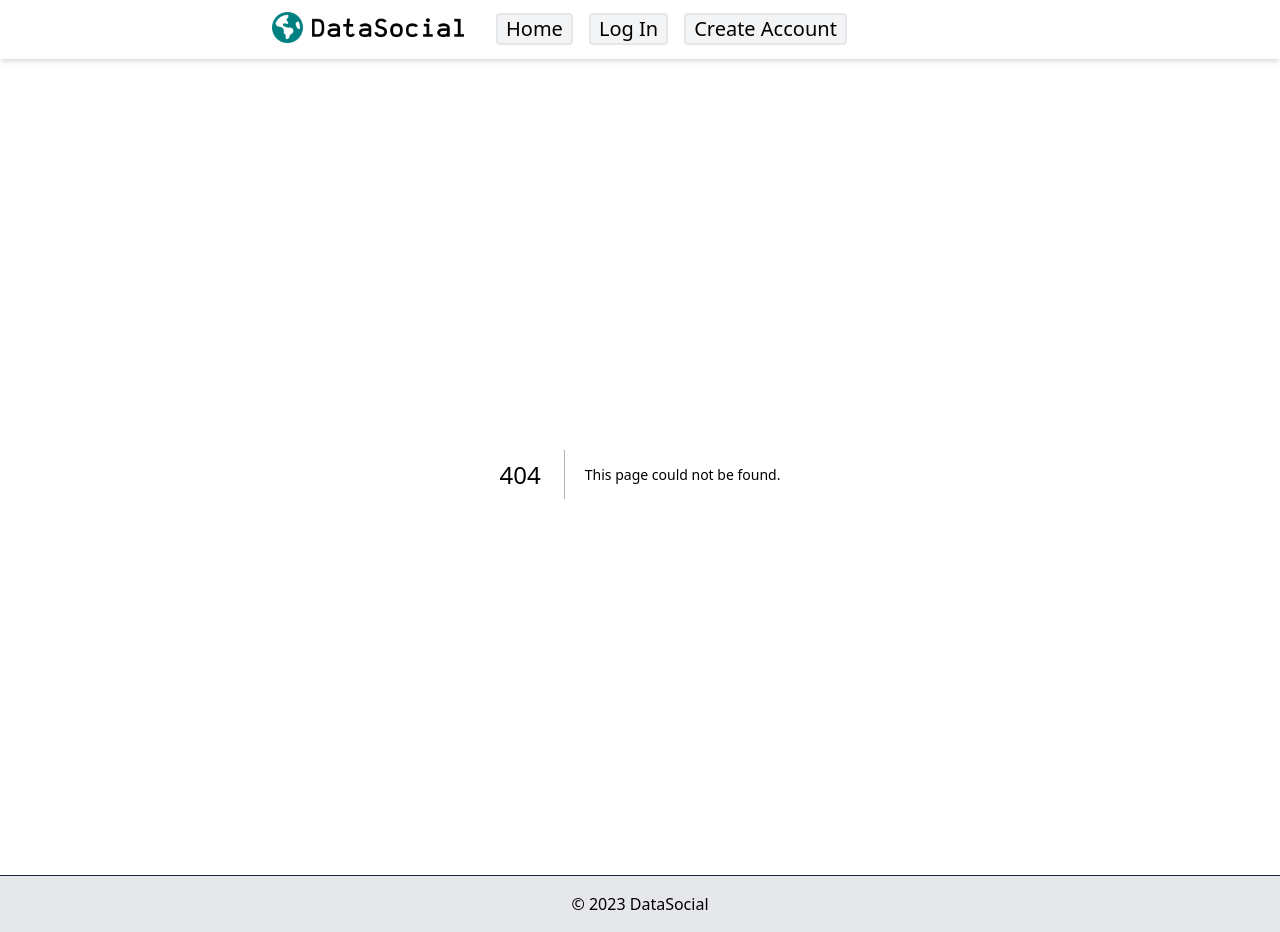
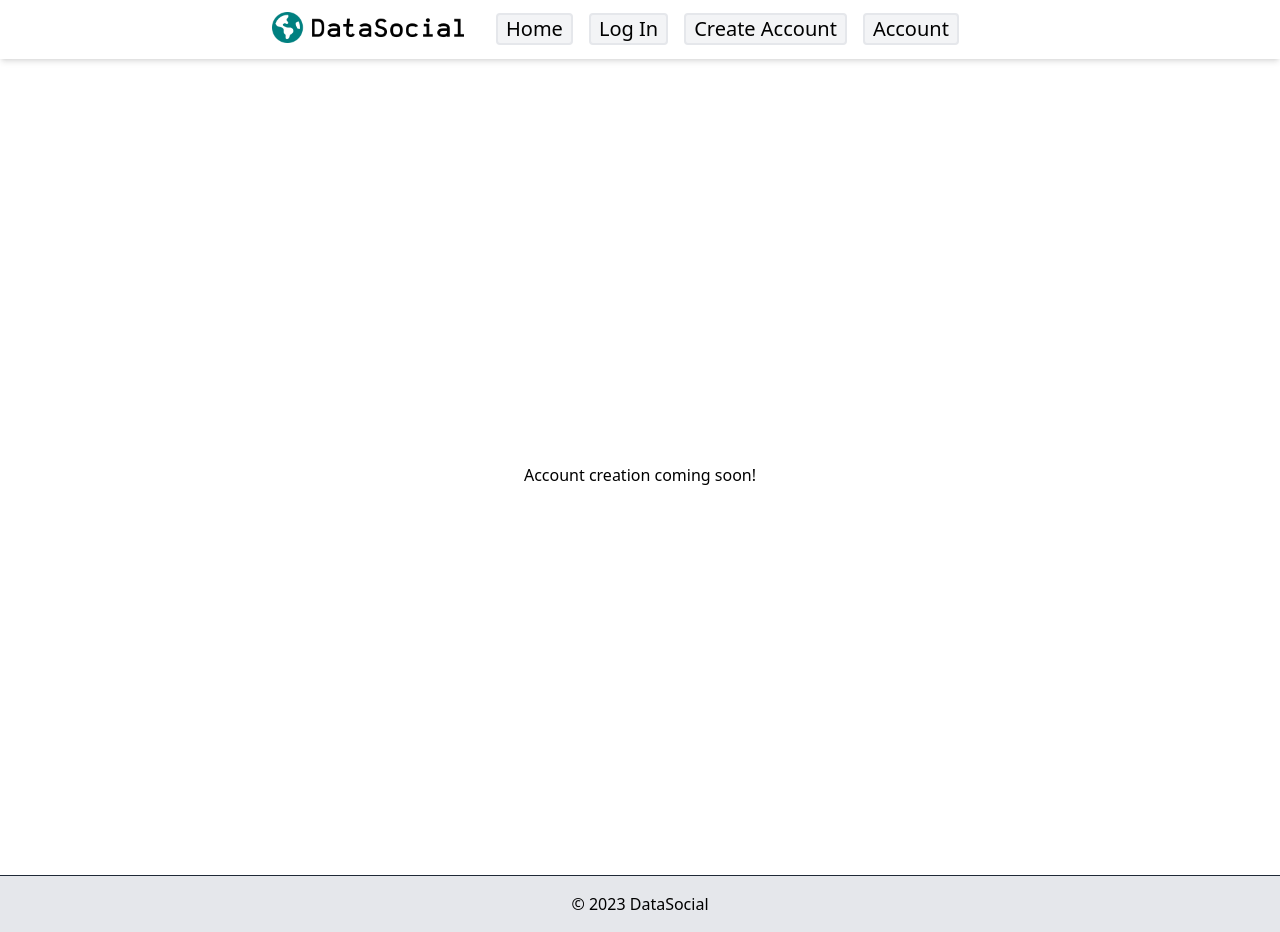
Before and after one commit to jrduell/402-Project, a Next.js app: page /create_account in a window 1280 px wide. Before the commit this address had no page. Built offline with nearby package versions, Linux system fonts and the light colour scheme.

Commit message:
Add account page

```diff
--- a/components/NavigationBar.js
+++ b/components/NavigationBar.js
@@ -6,10 +6,14 @@ export default function NavBar() {
     }
 
     return (
-      <div className="shadow-md mb-4 text-xl">
-        <nav className="flex flex-wrap items-center mx-auto max-w-3xl rounded-b p-2">
-          <Link className="py-1 my-auto rounded" href="/">
-            <img className="ml-2 pr-2 mr-4 mt-auto mb-1" src="/logo-with-text.png" width="200"></img>
+      <div className="mb-4 text-xl shadow-md">
+        <nav className="mx-auto flex max-w-3xl flex-wrap items-center rounded-b p-2">
+          <Link className="my-auto rounded py-1" href="/">
+            <img
+              className="ml-2 mr-4 mt-auto mb-1 pr-2"
+              src="/logo-with-text.png"
+              width="200"
+            ></img>
           </Link>
           <Link className="navbar-button" href="/">
             Home
@@ -17,10 +21,14 @@ export default function NavBar() {
           <Link className="navbar-button" href="/login">
             Log In
           </Link>
-          <Link className="navbar-button" href="/create">
+
+          <Link className="navbar-button" href="/create_account">
             Create Account
+          </Link>
+          <Link className="navbar-button" href="/account">
+            Account
           </Link>
         </nav>
       </div>
-    )
+    );
   }
--- a/pages/account.js
+++ b/pages/account.js
@@ -21,6 +21,7 @@ export default function post() {
           </div>
           {/* Show posts that belong to this user here */}
           <div className='flex flex-row gap-12 justify-center mt-6'>
+          <p>Posts:</p>
             <Post />
             <Post />
             <Post />
--- /dev/null
+++ b/pages/create_account.js
@@ -0,0 +1,17 @@
+import Head from 'next/head'
+
+export default function post() {
+    return (
+      <>
+        <Head>
+          <title>Post</title>
+          <meta name="description" content="Generated by create next app" />
+          <meta name="viewport" content="width=device-width, initial-scale=1" />
+          <link rel="icon" href="/favicon.ico" />
+        </Head>
+        <main className="">
+            <h1 className="flex min-h-screen items-center justify-center">Account creation coming soon!</h1>
+        </main>
+      </>
+    );
+  }
```
Also changed, not shown: pages/create.js (deleted).
